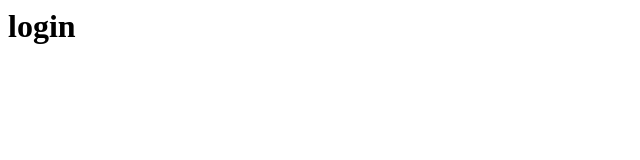
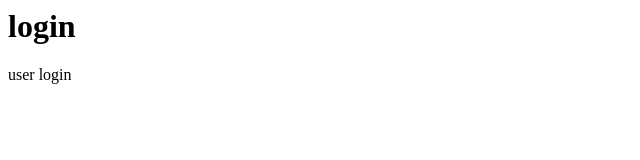
Before and after one commit to kumaran1234/workdemo, a plain HTML site: page index.html in a window 1280 px wide. Shown: the full height of the page, 0-640 px from the left. Drawn offline with Linux system fonts and the light colour scheme.

Commit message:
Update index.html
line updated

```diff
--- a/index.html
+++ b/index.html
@@ -2,5 +2,6 @@
 <title>welcome</title>
 <body>
 <h1>login</h1>
+<p> user login </p>
 </body>
 </html>
```
